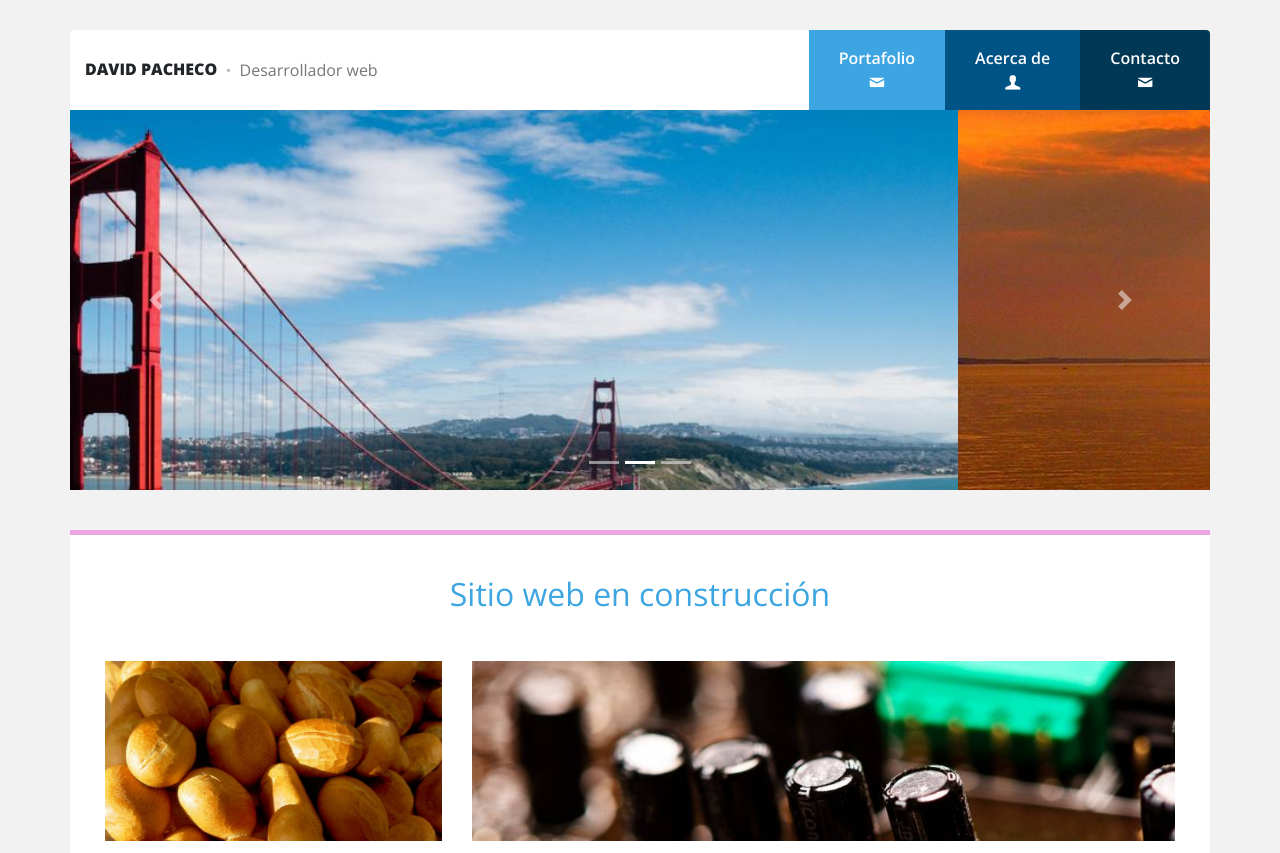
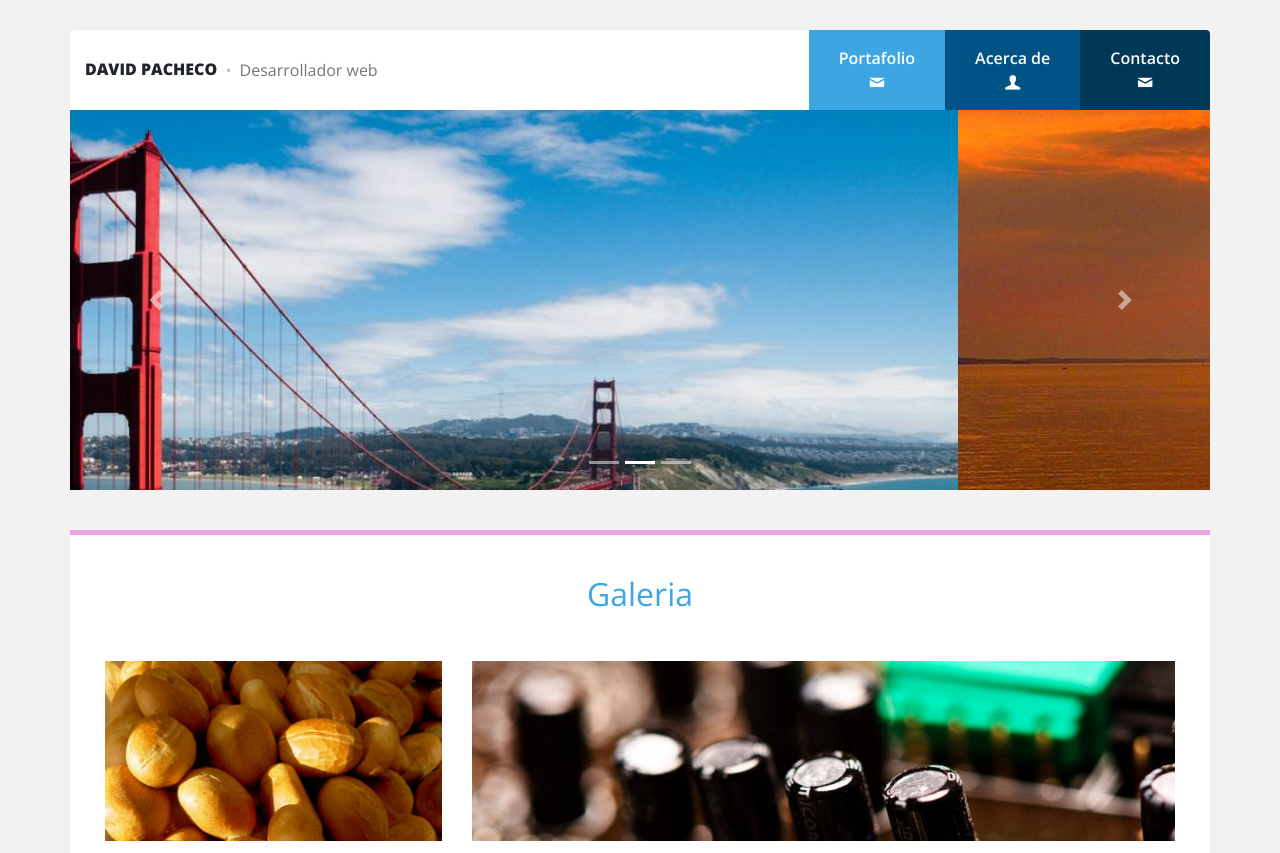
Before and after one commit to davidpachecojimenez/personal, a plain HTML site: page index.html in a window 1280 px wide. Shown: the top 853 px of the page. Drawn offline with nearby package versions, Linux system fonts and the light colour scheme.

Commit message:
Update index.html

```diff
--- a/index.html
+++ b/index.html
@@ -84,7 +84,7 @@
 				<!--Seccion portafolio -->
 				<div class="row portafolio">
 					<div class="col">
-						<h2 class="titulo">Sitio web en construcción</h2>
+						<h2 class="titulo">Galeria</h2>
 						<div class="row galeria justify-content-center">
 							<div class="contenedor-imagen col-6 col-lg-4">
 								<a href="#" data-toggle="modal" data-target="#modal">
```
